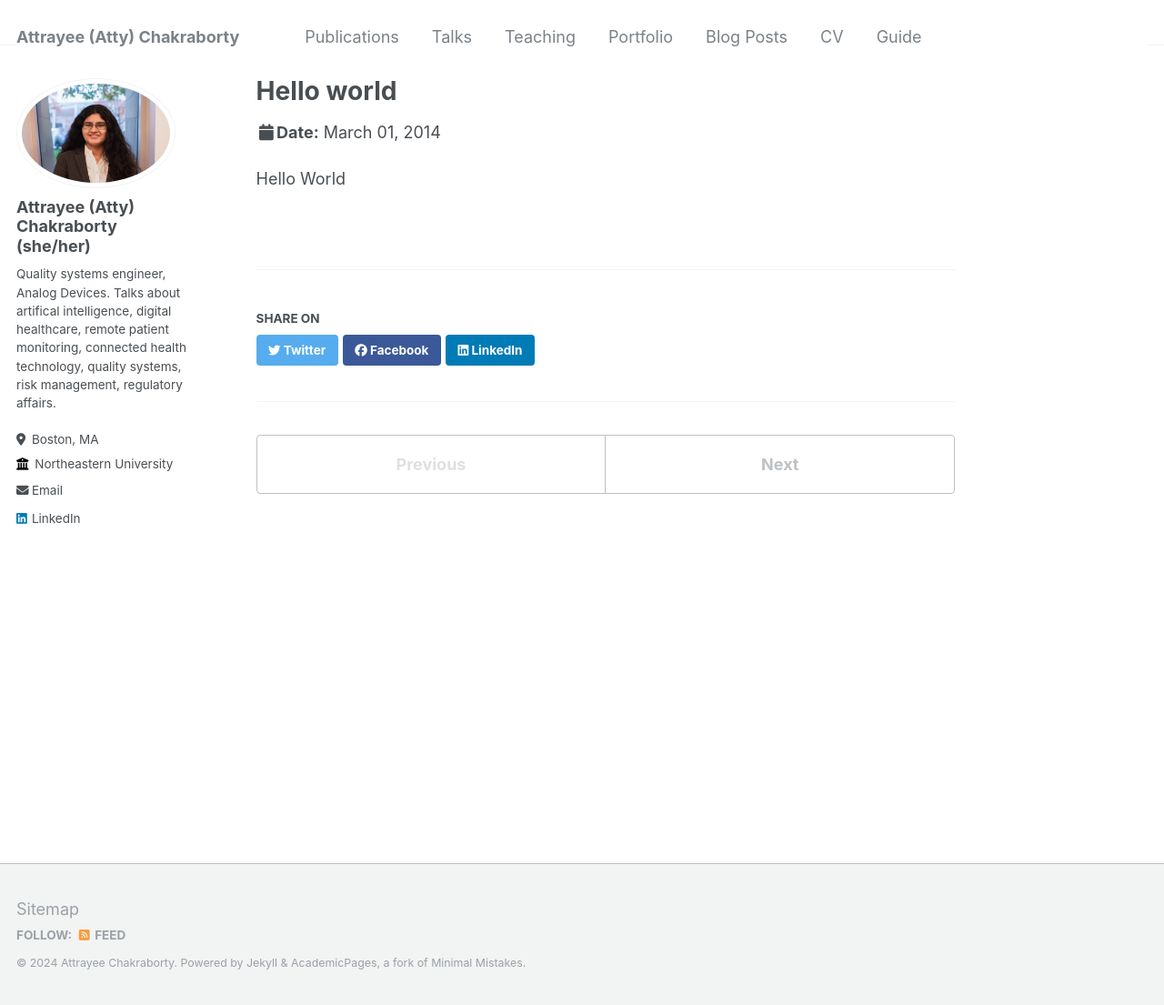
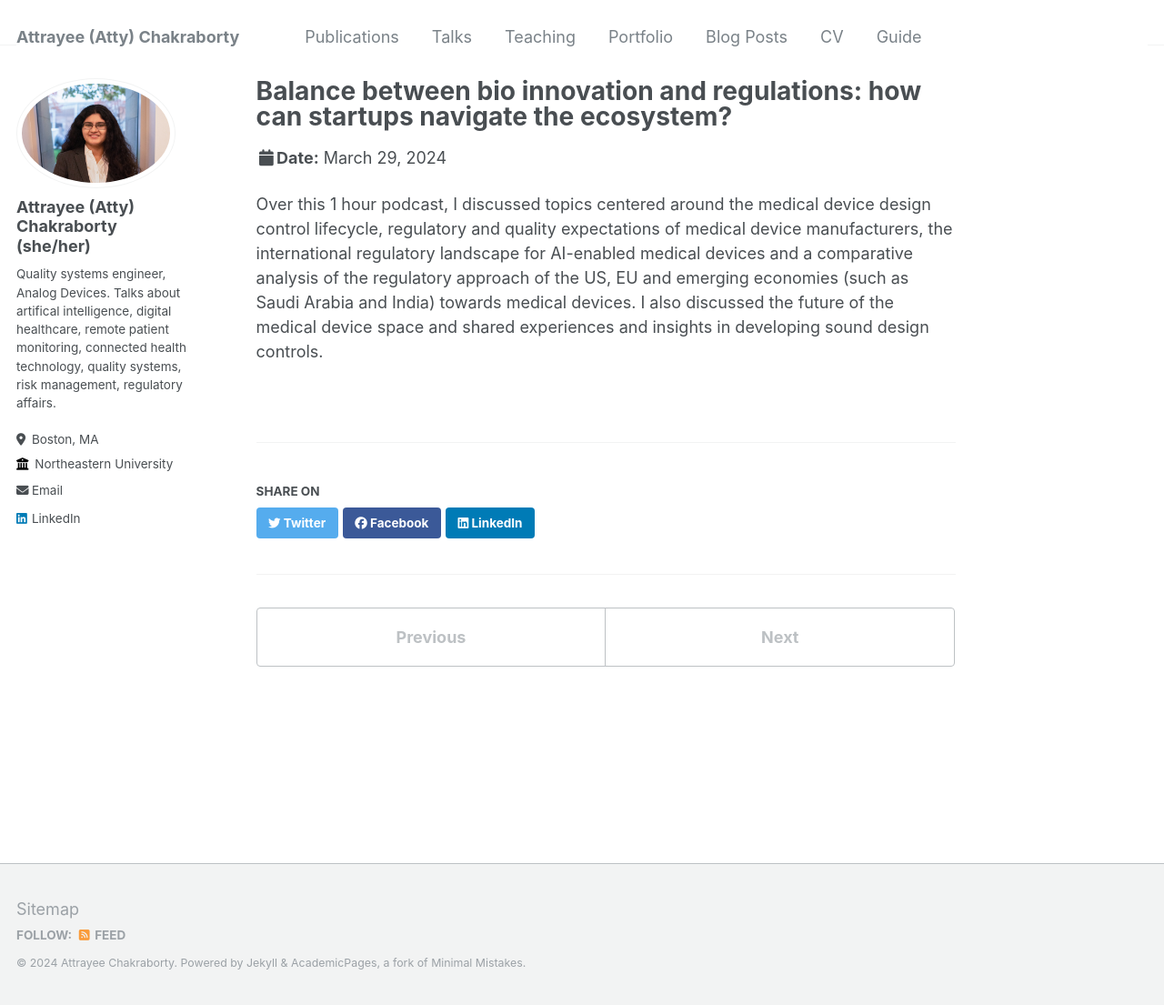
Before and after one commit to attrayeec/attrayeec.github.io, a Jekyll site: the page built from _talks/2014-03-01-talk-3.md, in a window 1280 px wide and 1105 px high. Shown: the whole window at 91% size. Built offline with Jekyll 4.4.1, drawn with Linux system fonts in a browser that asks for light colours.

Commit message:
added podcast and IISc

```diff
--- a/_talks/2014-03-01-talk-3.md
+++ b/_talks/2014-03-01-talk-3.md
@@ -1,11 +1,11 @@
 ---
-title: "Hello world"
+title: "Balance between bio innovation and regulations: how can startups navigate the ecosystem?"
 collection: talks
-type: "Hello world talk"
+type: "The Doctor Suit"
 permalink: /talks/2014-03-01-talk-3
-venue: "Earth"
-date: 2014-03-01
-location: "Los Angeles, CA"
+venue: " "
+date: 2024-03-29
+location: " "
 ---
 
-Hello World
+Over this 1 hour podcast, I discussed topics centered around the medical device design control lifecycle, regulatory and quality expectations of medical device manufacturers, the international regulatory landscape for AI-enabled medical devices and a comparative analysis of the regulatory approach of the US, EU and emerging economies (such as Saudi Arabia and India) towards medical devices. I also discussed the future of the medical device space and shared experiences and insights in developing sound design controls.
```
Also changed, not shown: _talks/2024-04-02-IISc-1.md (added, +11 -0 lines).
